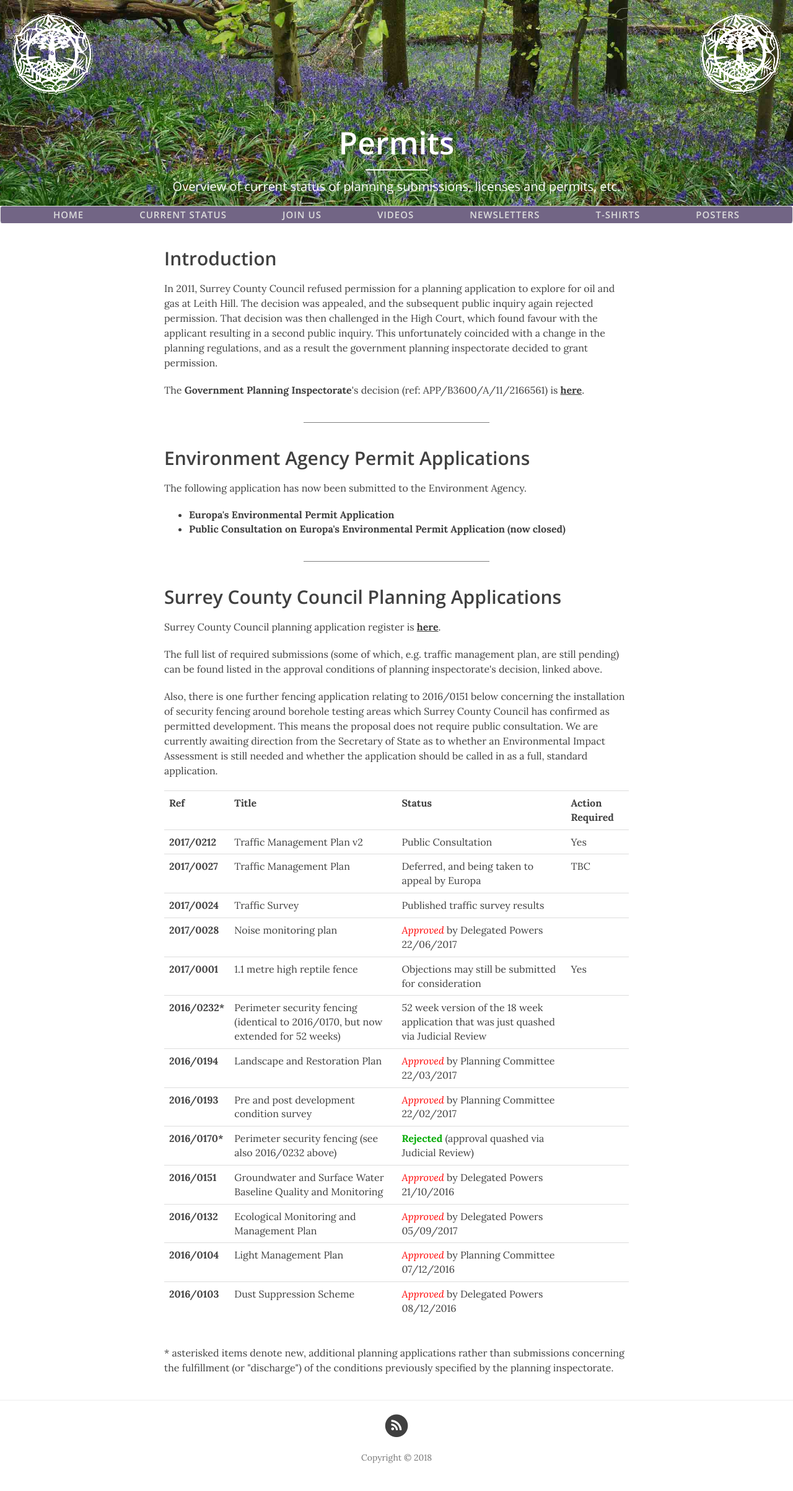
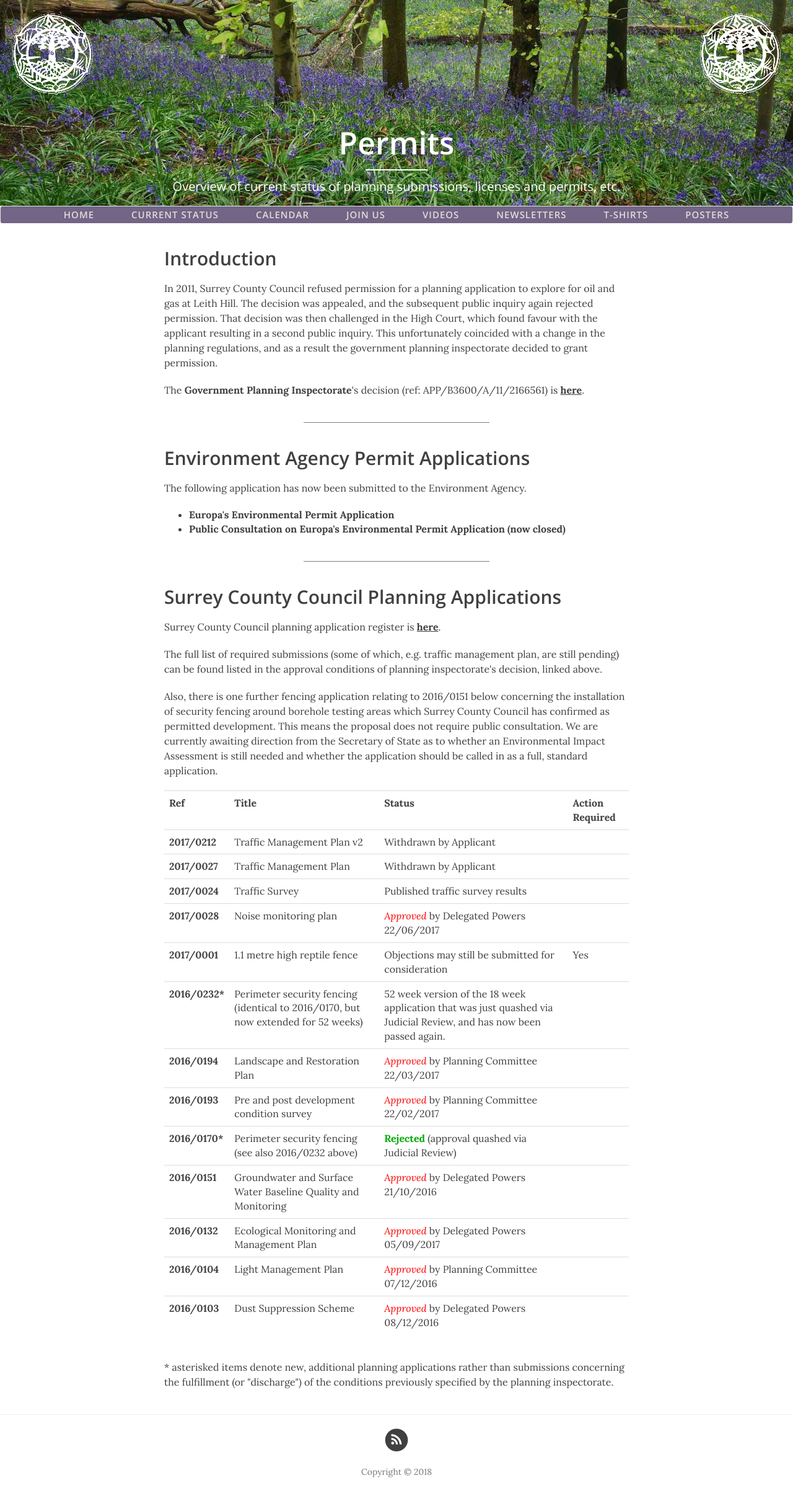
Before and after one commit to voiceforleithhill/v4lh-site-gen, a Jekyll site: the page built from status.html, in a window 1280 px wide. Shown: the whole page at 62% size. Built offline with Jekyll 4.4.1, drawn with Linux system fonts in a browser that asks for light colours; nearby versions of some CDN libraries; before the commit the page ends 2382 px from its top, so only the background shows below that.

Commit message:
Content updates

```diff
--- a/_includes/nav.html
+++ b/_includes/nav.html
@@ -48,6 +48,9 @@
                     <a href="{{ site.baseurl }}/status">Current Status</a>
                 </li>
                 <li>
+                    <a href="{{ site.baseurl }}/calendar">Calendar</a>
+                </li>
+                <li>
                     <a href="{{ site.baseurl }}/contact">Join Us</a>
                 </li>
                 <li>
--- a/_includes/status.html
+++ b/_includes/status.html
@@ -28,14 +28,14 @@
   <tr>
     <td><a href="https://planning.surreycc.gov.uk/planappdisp.aspx?AppNo=SCC%20Ref%202017/0212" class="submission">2017/0212</a></td>
     <td>Traffic Management Plan v2</td>
-    <td>Public Consultation</td>
-    <td>Yes</td>
+    <td>Withdrawn by Applicant</td>
+    <td></td>
   </tr>
   <tr>
     <td><a href="https://planning.surreycc.gov.uk/planappdisp.aspx?AppNo=SCC%20Ref%202017/0027" class="submission">2017/0027</a></td>
     <td>Traffic Management Plan</td>
-    <td>Deferred, and being taken to appeal by Europa</td>
-    <td>TBC</td>
+    <td>Withdrawn by Applicant</td>
+    <td></td>
   </tr>
   <tr>
     <td><a href="https://planning.surreycc.gov.uk/planappdisp.aspx?AppNo=SCC%20Ref%202017/0024" class="submission">2017/0024</a></td>
@@ -58,7 +58,7 @@
   <tr>
     <td><a href="http://planning.surreycc.gov.uk/planappdisp.aspx?AppNo=SCC%20Ref%202016/0232" class="submission">2016/0232*</a></td>
     <td>Perimeter security fencing (identical to 2016/0170, but now extended for 52 weeks)</td>
-    <td>52 week version of the 18 week application that was just quashed via Judicial Review</td>
+    <td>52 week version of the 18 week application that was just quashed via Judicial Review, and has now been passed again.</td>
     <td></td>
   </tr>
   <tr>
--- a/css/clean-blog.css
+++ b/css/clean-blog.css
@@ -119,7 +119,7 @@ em.rejected {
     color: #5800a2;
   }
   .navbar-custom .nav li a {
-    padding: 3px 45px;
+    padding: 3px 30px;
   }
   .navbar-custom .nav li a:hover,
   .navbar-custom .nav li a:focus {
--- a/less/clean-blog.less
+++ b/less/clean-blog.less
@@ -137,7 +137,7 @@ em.rejected {
 		.nav {
 			li {
 				a {
-					padding: 3px 45px;
+					padding: 3px 30px;
 					&:hover,
 					&:focus {
 						color: @white-faded;
```
Also changed, not shown: calendar.html (added, +9 -0 lines), newsletters.html (+7 -0 lines), css/clean-blog.min.css.
